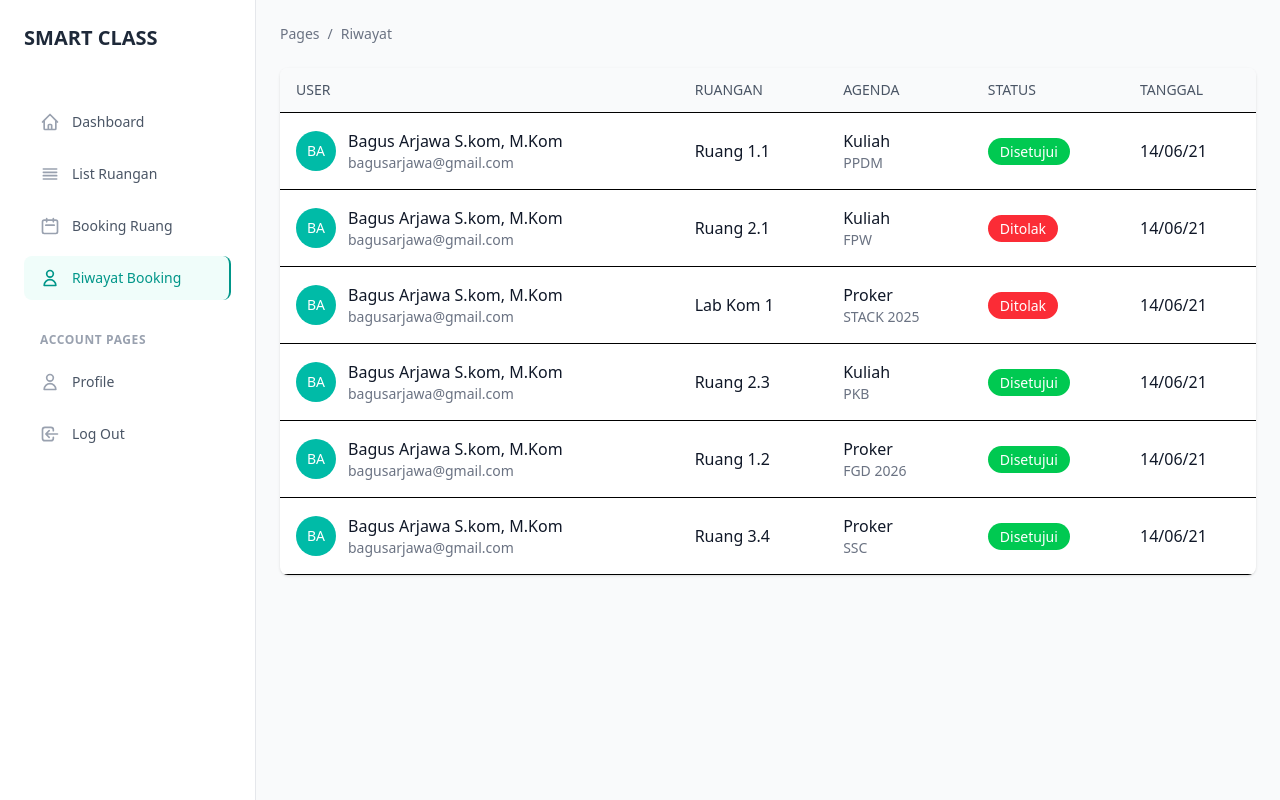
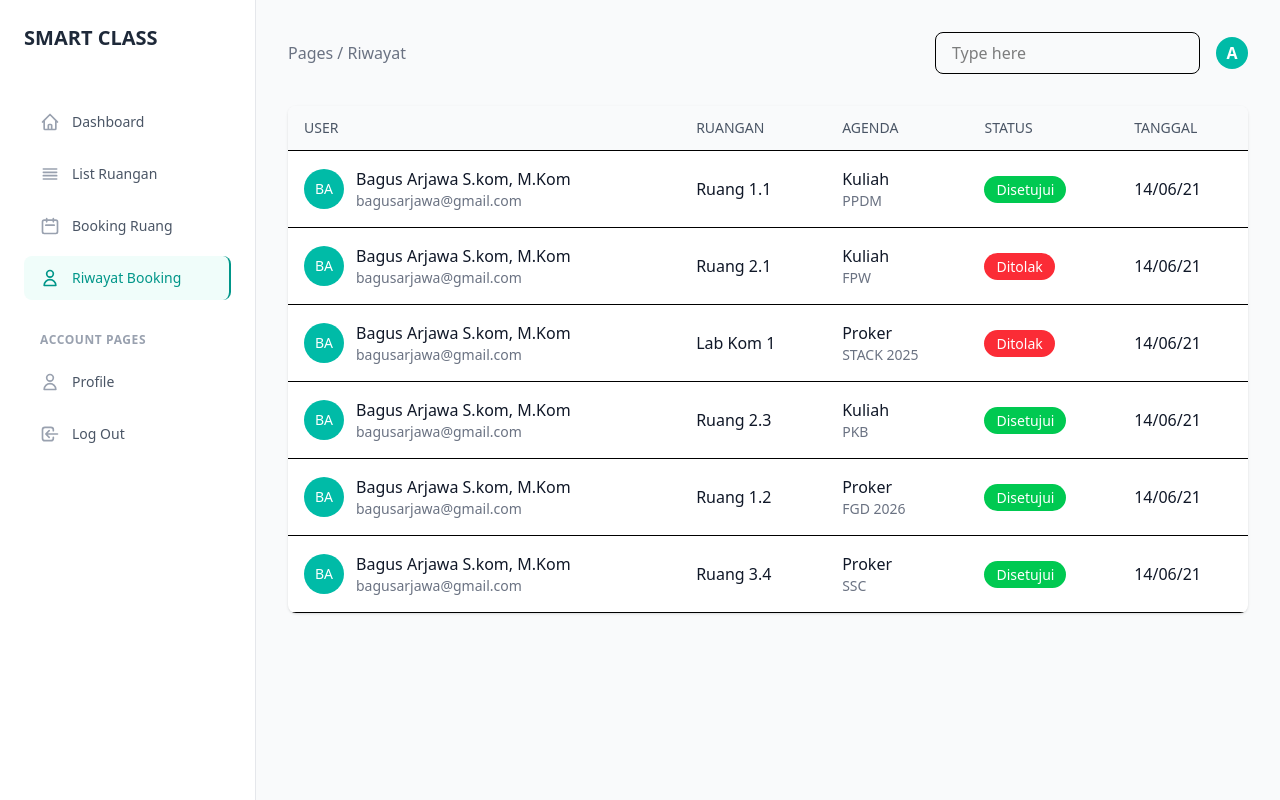
Before and after one commit to Putu-Bagus-Arjawa/PeminjamanRuangKelas, a React (Vite) app in the folder frontend/: page /riwayat in a window 1280 px wide. Shown: the top 800 px of the page. Built offline with nearby package versions, Linux system fonts and the light colour scheme; no server answers; a web font is replaced by a local one.

Commit message:
header jadi komponen sudah disesuaikan dipage lain

```diff
--- /dev/null
+++ b/frontend/src/components/Header.jsx
@@ -0,0 +1,32 @@
+import React from 'react';
+
+const Header = ({
+  breadcrumbPath = "Pages / Dashboard",
+  userName = "User",
+  showSearchBar = true,
+  searchPlaceholder = "Type here",
+  onSearchChange = () => {}
+}) => {
+  return (
+    <div className="flex justify-between items-center mb-8">
+      <div>
+        <p className="text-gray-500">{breadcrumbPath}</p>
+      </div>
+      <div className="flex items-center space-x-4">
+        {showSearchBar && (
+          <input
+            type="text"
+            placeholder={searchPlaceholder}
+            className="px-4 py-2 border rounded-lg focus:outline-none focus:ring-2 focus:ring-teal-300 transition"
+            onChange={onSearchChange}
+          />
+        )}
+        <div className="w-8 h-8 bg-teal-500 rounded-full flex items-center justify-center text-white font-bold">
+          {userName.charAt(0).toUpperCase()}
+        </div>
+      </div>
+    </div>
+  );
+};
+
+export default Header;
--- a/frontend/src/pages/Dashboard.jsx
+++ b/frontend/src/pages/Dashboard.jsx
@@ -1,5 +1,6 @@
 import React, { useState } from "react";
 import Sidebar from "../components/Sidebar";
+import Header from "../components/Header";
 import { useEffect } from "react";
 
 const Dashboard = () => {
@@ -157,21 +158,13 @@ const Dashboard = () => {
         {/* Main Content */}
         <div className="ml-64 flex-1 p-8">
           {/* Header */}
-          <div className="flex justify-between items-center mb-8">
-            <div>
-              <p className="text-gray-500">Pages / Dashboard</p>
-            </div>
-            <div className="flex items-center space-x-4">
-              <input
-                type="text"
-                placeholder="Type here"
-                className="px-4 py-2 border rounded-lg"
-              />
-              <div className="w-8 h-8 bg-teal-500 rounded-full flex items-center justify-center text-white font-bold">
-                {form.name.charAt(0)}
-              </div>
-            </div>
-          </div>
+          <Header
+            breadcrumbPath="Pages / Dashboard"
+            userName={form.name}
+            showSearchBar={true}
+            searchPlaceholder="Type here"
+            onSearchChange={(e) => console.log(e.target.value)}
+          />
 
           {/* Welcome Banner */}
           <div className="bg-gradient-to-r from-teal-400 to-teal-500 rounded-lg p-8 text-white mb-8">
--- a/frontend/src/pages/ListRuangan.jsx
+++ b/frontend/src/pages/ListRuangan.jsx
@@ -1,24 +1,8 @@
 import React, { useState } from 'react';
 import Sidebar from '../components/Sidebar';
+import Header from '../components/Header';
 
 // Simple SVG icon components for header
-const SearchIcon = () => (
-  <svg className="w-5 h-5" fill="none" stroke="currentColor" viewBox="0 0 24 24">
-    <path strokeLinecap="round" strokeLinejoin="round" strokeWidth={2} d="M21 21l-6-6m2-5a7 7 0 11-14 0 7 7 0 0114 0z" />
-  </svg>
-);
-
-const BellIcon = () => (
-  <svg className="w-5 h-5" fill="none" stroke="currentColor" viewBox="0 0 24 24">
-    <path strokeLinecap="round" strokeLinejoin="round" strokeWidth={2} d="M15 17h5l-5 5v-5zM12 15l-3-3h6l-3 3zM8 7a4 4 0 118 0v4.586a1 1 0 01-.293.707l-6.414 6.414a1 1 0 01-.293-.707V7z" />
-  </svg>
-);
-
-const UserIcon = () => (
-  <svg className="w-5 h-5" fill="none" stroke="currentColor" viewBox="0 0 24 24">
-    <path strokeLinecap="round" strokeLinejoin="round" strokeWidth={2} d="M16 7a4 4 0 11-8 0 4 4 0 018 0zM12 14a7 7 0 00-7 7h14a7 7 0 00-7-7z" />
-  </svg>
-);
 
 export default function RoomListingUI() {
   const [activeMenu, setActiveMenu] = useState('List Ruangan');
@@ -113,27 +97,18 @@ export default function RoomListingUI() {
       <Sidebar activeMenu={activeMenu} setActiveMenu={setActiveMenu} />
 
       {/* Main Content */}
-      <div className="flex-1">
+      <div className="flex-1 p-8">
         {/* Header */}
-        <div className="bg-white shadow-sm border-b border-gray-200 px-6 py-4">
-          <div className="flex items-center justify-between">
-            <div className="flex items-center space-x-2 text-sm text-gray-500">
-              <span>Pages</span>
-              <span>/</span>
-              <span className="text-gray-900 font-medium">List Ruangan</span>
-            </div>
-            <div className="flex items-center space-x-4">
-              <SearchIcon />
-              <BellIcon />
-              <div className="w-8 h-8 text-gray-400">
-                <UserIcon />
-              </div>
-            </div>
-          </div>
-        </div>
+        <Header
+          breadcrumbPath="Pages / List Ruangan"
+          userName="A"
+          showSearchBar={true}
+          searchPlaceholder="Type here"
+          onSearchChange={(e) => console.log(e.target.value)}
+        />
 
         {/* Content */}
-        <div className="p-6">
+        <div className="p-1">
           <h2 className="text-2xl font-bold text-gray-900 mb-6">Peminjaman Ruangan</h2>
 
           {/* Room Grid - 4 cards per row */}
--- a/frontend/src/pages/Profile.jsx
+++ b/frontend/src/pages/Profile.jsx
@@ -1,5 +1,6 @@
 import React, { useState } from 'react';
 import { Camera, Edit3, Save, X } from 'lucide-react';
+import Sidebar from '../components/Sidebar.jsx';
 
 const ProfilePage = () => {
   const [isEditing, setIsEditing] = useState(false);
@@ -44,6 +45,14 @@ const ProfilePage = () => {
   };
 
   return (
+    <div className="min-h-screen bg-gray-50">
+      {/* Sidebar */}
+      <div className="fixed left-0 top-0 w-64 h-full bg-white shadow-lg z-10">
+        <Sidebar activeMenu="Profile" setActiveMenu={() => {}} />
+      </div>
+
+      {/* Main Content Container with left margin */}
+      <div className="ml-64">
         <div className="flex-1 p-6 bg-gray-50 min-h-screen">
           {/* Header */}
           <div className="mb-6">
@@ -227,10 +236,10 @@ const ProfilePage = () => {
                   <div className="md:col-span-2 pb-4">
                     <label className="block text-sm font-medium text-gray-600 mb-2">Tanggal Lahir</label>
                     {isEditing ? (
-                  <textarea
-                    value={editData.bithDate}
+                      <input
+                        type="text"
+                        value={editData.birthDate}
                         onChange={(e) => handleInputChange('birthDate', e.target.value)}
-                    rows={4}
                         className="w-full px-3 py-2 border border-gray-300 rounded-lg focus:outline-none focus:ring-2 focus:ring-teal-500"
                       />
                     ) : (
@@ -242,6 +251,8 @@ const ProfilePage = () => {
             </div>
           </div>
         </div>
+      </div>
+    </div>
   );
 };
 
--- a/frontend/src/pages/Riwayat.jsx
+++ b/frontend/src/pages/Riwayat.jsx
@@ -1,5 +1,6 @@
 import React, { useState } from 'react';
 import Sidebar from '../components/Sidebar';
+import Header from '../components/Header';
 
 const Dashboard = () => {
     const [activeMenu, setActiveMenu] = useState('Riwayat Booking');
@@ -83,15 +84,15 @@ const Dashboard = () => {
       {/* Sidebar Component */}
       <Sidebar activeMenu={activeMenu} setActiveMenu={setActiveMenu} />
 
-      <div className="flex-1 p-6 bg-gray-50 min-h-screen">
+      <div className="flex-1 p-8 bg-gray-50 min-h-screen">
       {/* Header */}
-      <div className="mb-6">
-        <div className="flex items-center text-sm text-gray-500 mb-2">
-          <span>Pages</span>
-          <span className="mx-2">/</span>
-          <span>Riwayat</span>
-        </div>
-      </div>
+      <Header
+          breadcrumbPath="Pages / Riwayat"
+          userName="A"
+          showSearchBar={true}
+          searchPlaceholder="Type here"
+          onSearchChange={(e) => console.log(e.target.value)}
+        />
 
       {/* Table */}
       <div className="bg-white rounded-lg shadow-sm overflow-hidden">
```
Also changed, not shown: 1 other file (tests, documents, lock files or other folders). Lines whose indentation alone changed are shown as unchanged.
